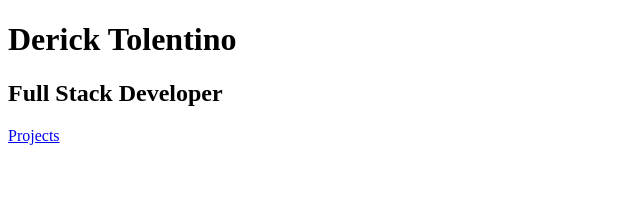
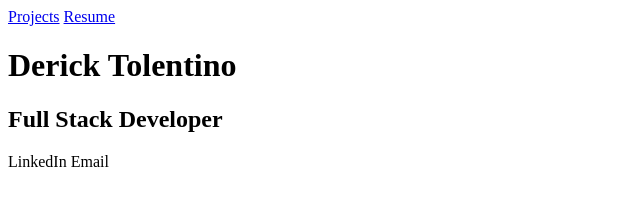
Before and after one commit to DerickT02/DerickT02.github.io, a plain HTML site: page index.html in a window 1280 px wide. Shown: the whole page, without its empty margins (0-640 px from the left). Drawn offline with Linux system fonts and the light colour scheme.

Commit message:
Added More Features

```diff
--- a/index.html
+++ b/index.html
@@ -1,4 +1,4 @@
-<!--https://derickt02.github.io/-->
+<!-- https://derickt02.github.io/ -->
 
 <!DOCTYPE html>
 <html>
@@ -6,8 +6,22 @@
         <title>Derick Tolentino</title>
     </head>
     <body>
-        <h1>Derick Tolentino</h1>
-        <h2>Full Stack Developer</h2>
-        <a href="projects.html">Projects</a>
+        <div>
+            <a href="projects.html">Projects</a>
+            <a href="resume">Resume</a>
+        </div>
+
+        <div>
+            <h1>Derick Tolentino</h1>
+            <h2>Full Stack Developer</h2>
+        </div>
+
+        <div>
+            <a>LinkedIn</a>
+            <a>Email</a>
+        </div>
+
+
+
     </body>
 </html>
```
